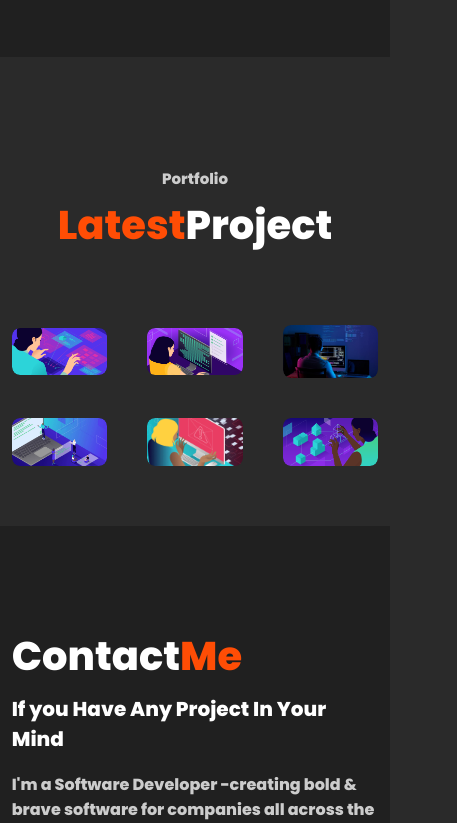
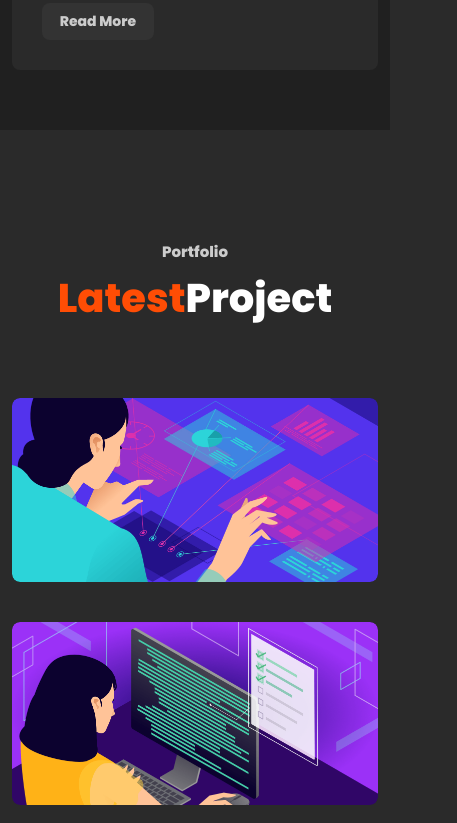
Before and after one commit to EngShiblySadik/portfolio1, a plain HTML site: page index.html in a window 390 px wide. Shown: the part 2759-3582 px from the top of the page, 457 px wide, since content can reach past the window. Drawn offline with nearby package versions, Linux system fonts and the light colour scheme.

Commit message:
responsive fix

```diff
--- a/style.css
+++ b/style.css
@@ -537,3 +537,16 @@ section{
       top: 100%;
     }
 }
+
+
+
+@media  screen and (max-width: 400px) {
+    .services-content{
+        grid-template-columns: repeat(1,1fr);
+    }
+    .portfolio-content{
+        grid-template-columns: repeat(1,1fr);
+        gap: 2.5rem;
+        margin-top: 5rem;
+    }
+}
```
